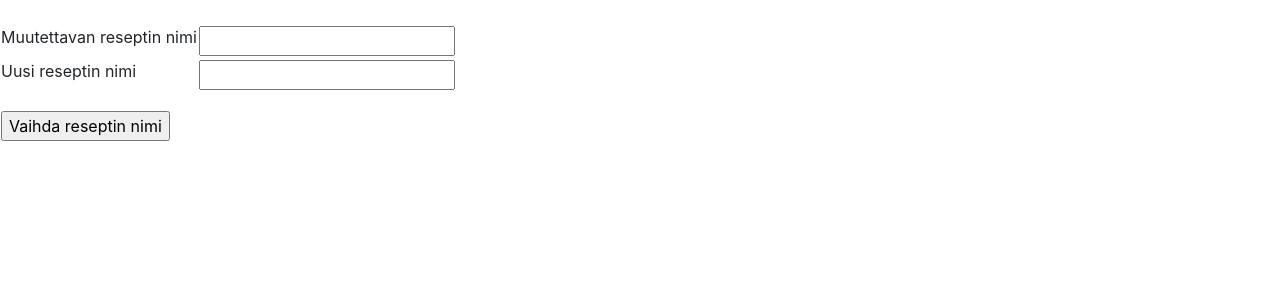
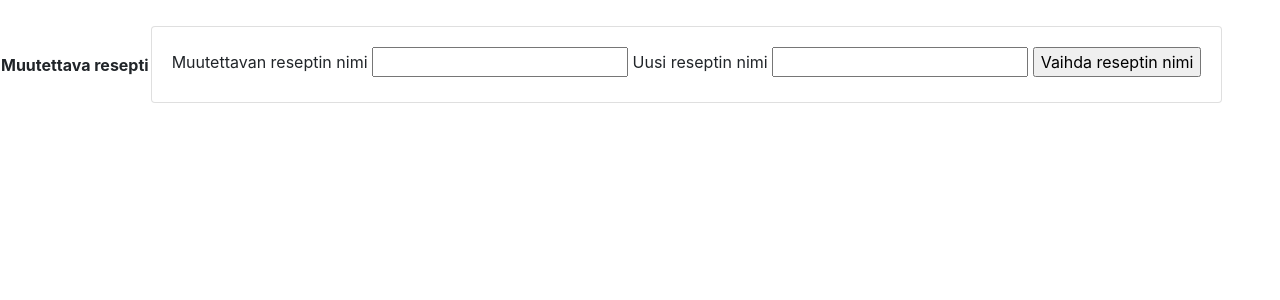
Before and after one commit to sofiaaair/reseptikirja, a Flask app: template application/templates/reseptit/edit.html in a window 1280 px wide. Shown: the part 56-356 px from the top of the page. Run offline with Flask 2, Linux system fonts and the light colour scheme; the template is opened without the code that fills it: values that come from a table or form of the project are taken from there, others are empty; some libraries are stand-ins or nearby versions.

Commit message:
parannuksia kaytettavyyteen ja ulkoasuun

```diff
--- a/application/raakaaine/models.py
+++ b/application/raakaaine/models.py
@@ -2,7 +2,10 @@ from application import db
 
 from application.models import Base, Nimellinen
 
+
 class RaakaAine(Base, Nimellinen):
+
+
 
     def __init__(self, name):
         self.name = name
--- a/application/reseptit/forms.py
+++ b/application/reseptit/forms.py
@@ -1,13 +1,16 @@
 from flask_wtf import FlaskForm
-from wtforms import StringField, validators, BooleanField
+from wtforms import StringField, validators, BooleanField, TextAreaField, SelectField
 
 from flask_login import current_user
 
 from application.auth.models import Kayttaja
 
+from application.reseptit.models import Resepti
+
 class ReseptiForm(FlaskForm):
-    name = StringField("Reseptin nimi", [validators.Length(min=3)])
+    name = StringField("Reseptin nimi", [validators.Length(min=3, max=30)])
     tekija= StringField("Reseptin tekijä, (koko nimi, esim. Ada Lovelace)")
+    kuvaus = TextAreaField("Reseptin ohje", [validators.Length( max=400, message="Ohjekentän tulee sisältää vähintään %(min)d merkkiä ja enintään %(max)d merkkiä")])
 
     class Meta:
         csrf = False
@@ -15,6 +18,12 @@ class ReseptiForm(FlaskForm):
 
 class ReseptiEditForm(FlaskForm):
     name = StringField("Muutettavan reseptin nimi", [validators.Length(min=3)])
-    newname = StringField("Uusi reseptin nimi", [validators.Length(min=3)])
+    newname = StringField("Uusi reseptin nimi", [validators.Length(min=3, max=30)])
+#    newkuvaus = TextAreaField("Uusi ohje reseptille", [validators.Length(min=3, max=400, message="Ohjekentän tulee sisältää vähintään %(min)d ja enintään %(max)d merkkiä")])
+
     class Meta:
         csrf = False
+
+
+#class ReseptiAddForm(FlaskForm):
+#    name = SelectField(u'Reseptin nimi', choices=[Resepti.guery.all()])
--- a/application/reseptit/views.py
+++ b/application/reseptit/views.py
@@ -24,7 +24,7 @@ def reseptit_form():
 @app.route("/reseptit/edit/")
 @login_required
 def reseptit_edit():
-    return render_template("reseptit/edit.html", form = ReseptiEditForm())
+    return render_template("reseptit/edit.html", form = ReseptiEditForm(), reseptilistanen = Resepti.query.all())
 
 @app.route("/reseptit/<resepti_id>/", methods=["POST"])
 @login_required
@@ -66,6 +66,7 @@ def reseptit_create():
         return render_template("reseptit/new.html", form = form)
 
     t = Resepti(form.name.data)
+    t.kuvaus = form.kuvaus.data
     t.liitostaulu = form.tekija.data
 
     db.session().add(t)
--- a/application/templates/reseptit/edit.html
+++ b/application/templates/reseptit/edit.html
@@ -3,22 +3,40 @@
   {% block body %}
   <form method="POST" action="{{ url_for('reseptit_change') }}">
     <table>
-      <tr>
+      <div class="container">
+       <div class="row">
+        <div class="col">
+      {% for resepti in reseptilistanen %}
         <td>
-          {{ form.name.label }}
+        <tr>
+         <div class="card-group">
+           <div class="card">
+             <div class="card-body">
+             <h5 class="card-title">{{ resepti.name }}</h5>
+             <p class="card-text">{{ resepti.kuvaus }}</p>
+          </div>
+         </div>
+        </div>
         </td>
+        {% endfor %}
+        </div>
+        <div class="col">
+         <th> Muutettava resepti </th>
         <td>
-          {{ form.name }}
+         <div class="card-group">
+           <div class="card">
+             <div class="card-body">
+             {{ form.name.label }}
+             {{ form.name }}
+             {{ form.newname.label }}
+             {{ form.newname }}
+             <input type="submit" value="Vaihda reseptin nimi"/>
+          </div>
+         </div>
+        </div>
         </td>
-      </tr>
-      <tr>
-        <td>
-          {{ form.newname.label }}
-        </td>
-        <td>
-          {{ form.newname }}
-        </td>
-      </tr>
+        </div>
+        </div>
         <td>
           <ul>
             {% for error in form.name.errors %}
@@ -27,10 +45,6 @@
           </ul>
         </td>
       </tr>
-      <tr>
-        <td colspan="2">
-          <input type="submit" value="Vaihda reseptin nimi"/>
-        </td>
-      </tr>
   </form>
+ </table>
   {% endblock %}
```
Also changed, not shown: application/reseptit/models.py (+12 -0 lines), application/templates/reseptit/list.html (+17 -11 lines), application/templates/reseptit/new.html (+8 -0 lines).
